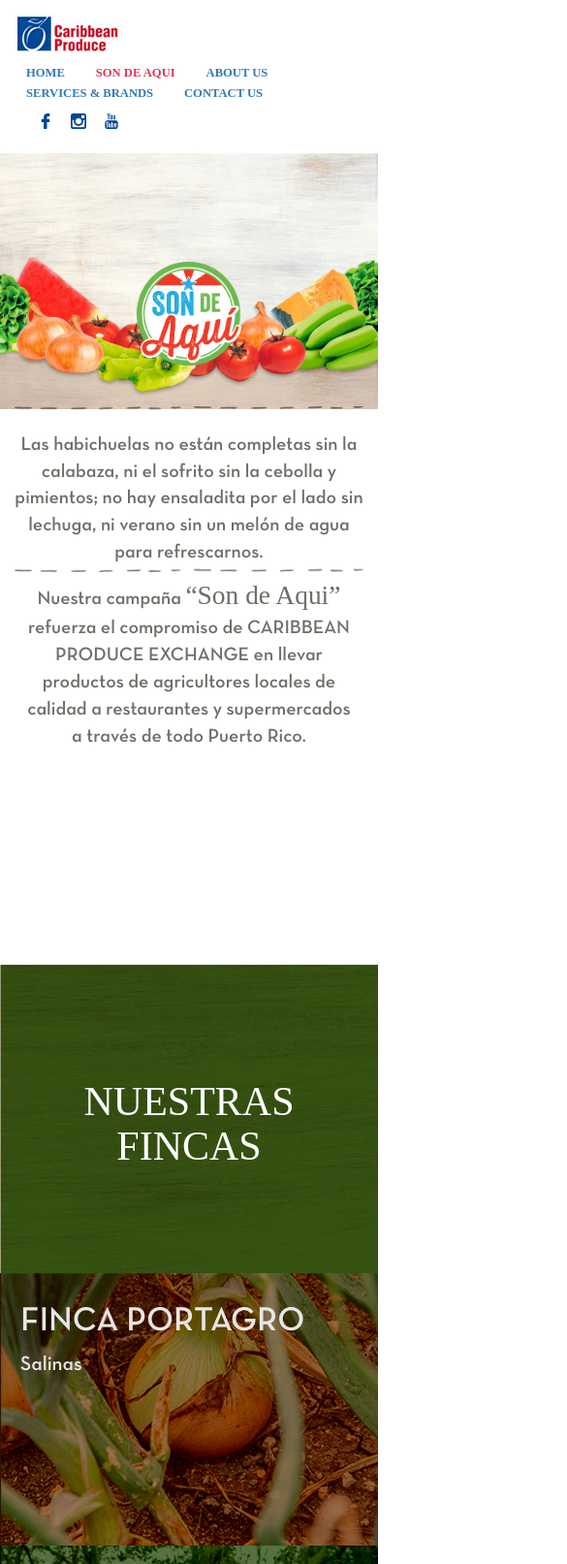
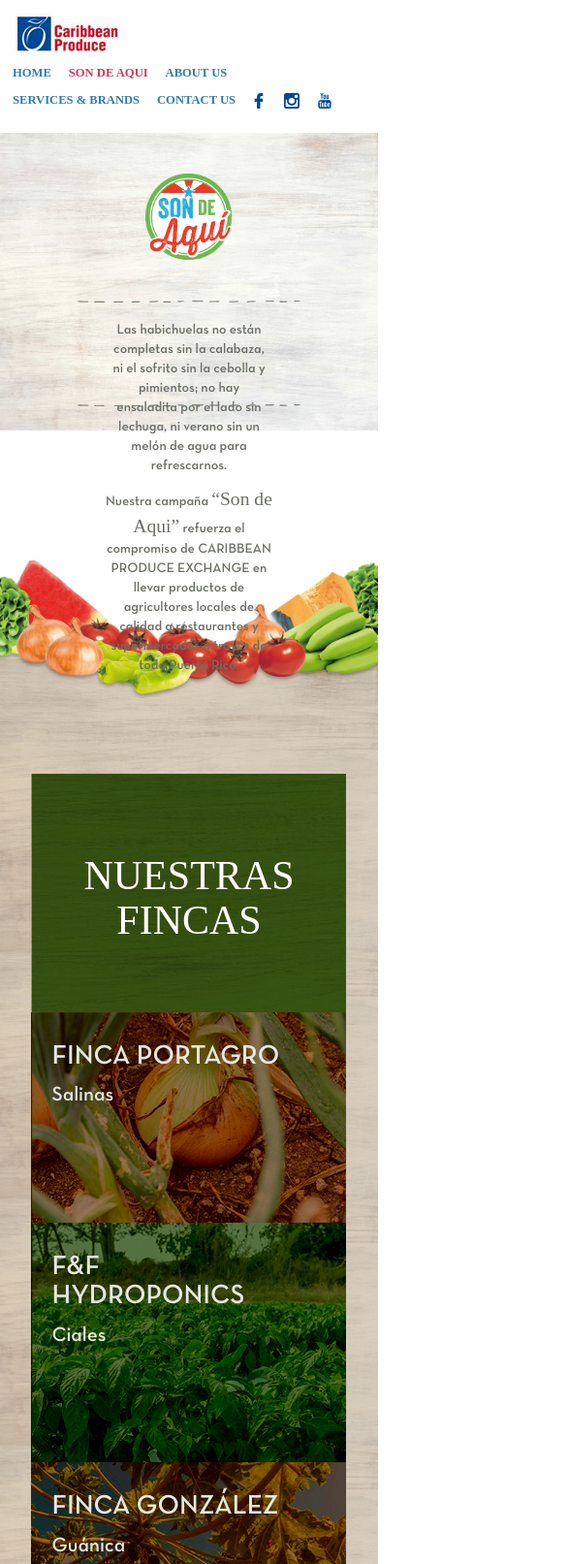
Before and after one commit to mager19/SDA, a website: page index.html in a window 390 px wide. Shown: the top 1613 px of the page at 97% size, 585 px wide, since content can reach past the window. Drawn offline with Linux system fonts and the light colour scheme; a web font is replaced by a local one.

Commit message:
ajustes bg

```diff
--- a/css/style.css
+++ b/css/style.css
@@ -62,11 +62,10 @@
 
 /*Header*/
 .header{
-	background-image: url('../img/background__header.jpg');
-	background-repeat: no-repeat;
-    background-size: 100% auto;
-    background-position: center top;
-    padding-bottom:21%;
+	 background: url('../img/alt1.png') bottom no-repeat,
+     			 url('../img/alt0.jpg') no-repeat;
+     background-size: 100% auto;
+     height: 140vh;
 }
 
 .header__contenido{
@@ -116,6 +115,7 @@
     background-size: 100% auto;
     background-position: center top;
     padding-bottom: 15em;
+    padding-top: 8em;
 }
 
 .fincas__nuestras__item{
@@ -214,6 +214,10 @@
     height: 1280px;
 }
 
+.video img{
+	width: 100%;
+}
+
 
 /*Recetas*/
 
@@ -303,3 +307,157 @@
 .recetas__item:nth-child(2):hover .recetas__item__info{
 	padding-left: 3.5em;
 }
+
+
+
+
+/*MediaQueries*/
+
+@media screen and (max-width:1600px) {
+	.header{
+		height: 130vh;
+	}
+}
+
+@media screen and (max-width:1440px) {
+	.header{
+		height: 155vh;
+	}
+
+	.recetas {
+	   padding: 4em 0;
+	}
+
+	.fincas {
+    	padding: 5em 0;
+	}
+}
+
+@media screen and (max-width:1366px) {
+	.header{
+		height: 130vh;
+	}
+
+	.recetas {
+	   padding: 0em 0;
+	}
+
+	.recetas h3{
+		margin-top: 1em;
+	}
+
+	.fincas {
+    	padding-bottom: 8em;
+	}
+
+}
+
+
+@media screen and (max-width:1280px) {
+
+	.recetas {
+	   padding: 1em 0;
+	   background-size: cover;
+	}
+
+}
+
+
+@media screen and (max-width:1279px) {
+
+	nav ul{
+   		margin-left: -3em;
+	}
+
+	nav ul li {
+    	margin-right: 1em;
+	}
+
+	.header__contenido {
+    	padding: 6em 0;
+	}
+
+	.header__contenido img {
+	    width: 20%;
+	}
+
+	.header__contenido__parrafo p {
+    	font-size: 1.2em;
+	}
+
+	.fincas__nuestras__item {
+    	padding-bottom: 3.5em;
+	}
+
+	.fincas__nuestras__item h4 {
+    	font-size: 2em;
+    }
+
+    .nuestras {
+    	padding: 4.41em 0;
+	}
+
+	.nuestras h3 {
+    	padding: 0 1em;
+    }
+
+	.recetas__item p {
+    	font-size: 1.3em;
+	}
+
+
+}
+
+
+@media screen and (max-width:800px) {
+	.header {
+	    height: 70vh;
+	}
+
+	.header__contenido {
+    	padding: 3em 0;
+	}
+
+	.header__contenido img {
+	    width: 25%;
+	}
+
+	.header__contenido__parrafo p{
+		font-size: 1em;
+   		padding: 0 2.5em;
+	}
+
+	.header__contenido__parrafo p:last-child{
+		font-size: 1em;
+   		padding: 0 2em;
+	}
+
+	.fincas {
+	    background-repeat: repeat-y;
+	}
+
+	.recetas__item{
+		text-align: center;
+	}
+
+	.recetas__item__info{
+		padding: 1em 0 2em 0;
+		text-align: center;
+	}
+
+	.recetas__item:hover .recetas__item__info{
+		padding-left: 0em;
+	}
+
+	.recetas__item:nth-child(2):hover .recetas__item__info{
+		padding-left: 0em;
+	}
+
+	.recetas__item p {
+    	font-size: 1.3em;
+    	text-align: center;
+    	padding: 1em 2em;
+	}
+
+
+}
--- a/index.html
+++ b/index.html
@@ -59,7 +59,7 @@
 					<img src="img/sondeaqui.png" alt="">
 
 					<div class="row">
-						<div class="col-md-6 col-md-offset-3">
+						<div class="col-xs-8 col-xs-offset-2 col-md-6 col-md-offset-3">
 							<div class="header__contenido__parrafo">
 								<p>Las habichuelas no están completas sin la calabaza, ni el sofrito
 								sin la cebolla y pimientos; no hay ensaladita por el lado sin lechuga, ni verano sin un melón de agua para refrescarnos.
@@ -82,7 +82,7 @@
 <section class="fincas">
 	<div class="container">
 		<div class="row">
-			<div class="col-md-10 col-md-offset-1">
+			<div class="col-xs-10 col-xs-offset-1 col-md-10 col-md-offset-1">
 				<div class="fincas__nuestras">
 					<div class="row">
 						<div class="col-md-4 nopadding">
@@ -150,7 +150,7 @@
 				<h3>RECETAS</h3>
 			</div>
 
-			<div class="col-md-10 col-md-offset-1">
+			<div class="col-xs-10 col-xs-offset-1 col-md-10 col-md-offset-1">
 				<div class="recetas__item">
 					<div class="row">
 						<div class="col-md-5">
```
Also changed, not shown: img/alt0.jpg (added), img/alt1.png (added), img/background__recetas.jpg.
